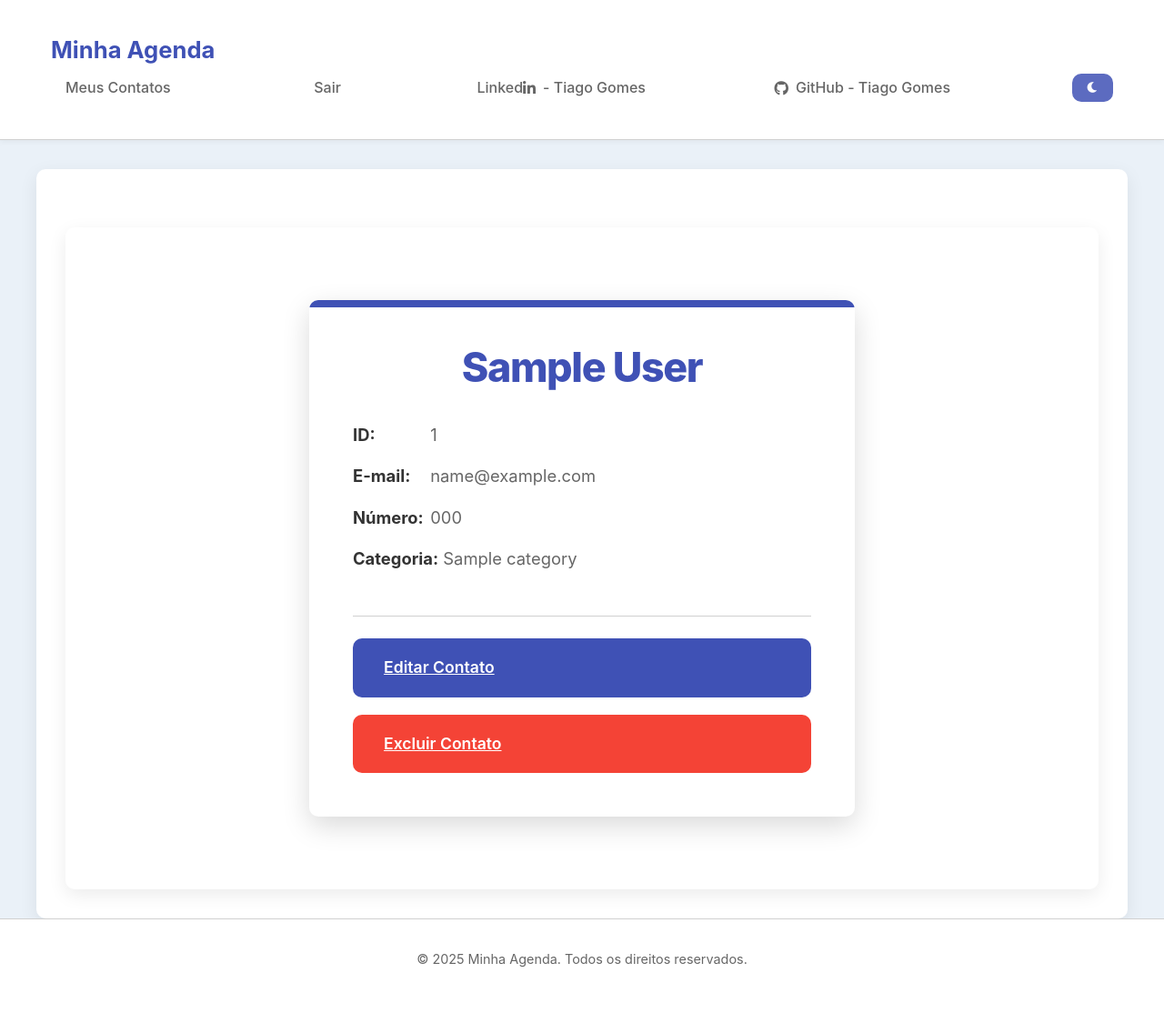
After one commit to Tiago-Gomes-tsg/Agenda-project, a Django app: page /1/ in a window 1280 px wide. The commit adds this page. Shown: the whole page at 91% size. Run offline with Django 5.2, Linux system fonts and the light colour scheme; a user stored in the database is signed in; tables that the repository leaves empty hold one stand-in row (values such as "Sample post").

Commit message:
Creating unique contacts and integrating the table with the DB

```diff
--- /dev/null
+++ b/contacts/templates/contacts/contact.html
@@ -0,0 +1,33 @@
+{% extends 'base.html' %}
+
+{% block tittle %}
+  Detalhes do Contato
+{% endblock %}
+
+{% block content %}
+  {% if user.is_authenticated %}
+    <main class="container">
+      <div class="contact-detail-card">
+        <h1>{{contact.first_name}} {{contact.last_name}}</h1>
+        <p><strong>ID:</strong> {{contact.id}}</p>
+        <p><strong>E-mail:</strong> {{contact.email}}</p>
+        <p><strong>Número:</strong> {{contact.number}}</p>
+        <p><strong>Categoria:</strong> {{contact.category.name}}</p>
+        <div class="contact-actions">
+          <a href="#" class="btn-primary edit-btn">Editar Contato</a>
+          <a href="#" class="btn-primary delete-btn">Excluir Contato</a>
+        </div>
+      </div>
+    </main>
+  {% else %}
+    <main class="container">
+      <div class="login-card">
+        <h2>Acesso Negado</h2>
+        <p>Por favor, faça login para visualizar os detalhes do contato.</p>
+        <div class="login-links">
+          <a href="/login">Fazer Login</a>
+        </div>
+      </div>
+    </main>
+  {% endif %}
+{% endblock %}
--- a/contacts/urls.py
+++ b/contacts/urls.py
@@ -5,5 +5,6 @@ from contacts.views import *
 app_name = 'contacts'
 
 urlpatterns = [
-    path('contacts/', contact_views.index, name='contact'),
+    path('<int:contact_id>/', contact_views.contact, name='contact'),
+    path('', contact_views.index, name='index'),
 ]
--- a/contacts/views/contact_views.py
+++ b/contacts/views/contact_views.py
@@ -1,11 +1,29 @@
-from django.shortcuts import render
+from django.shortcuts import render, get_object_or_404
 from contacts.models import Contact
 
 
 def index(request):
-    contacts = Contact.objects.all()
-    context = {
-        'contacts': contacts,
-    }
+    if request.user.is_authenticated:
+        contacts = Contact.objects.filter(user=request.user).order_by('-id')[:20]
+        context = {
+            'contacts': contacts,
+        }
+    else:
+        context= {
+            'contacts': [],
+        }
 
     return render(request, 'contacts/index.html', context)
+
+def contact(request, contact_id):
+    if request.user.is_authenticated:
+        single_contact = get_object_or_404(Contact, pk=contact_id)
+        context = {
+            'contact': single_contact,
+        }
+    else:
+        context = {
+            'contact': [],
+        }
+
+    return render(request, 'contacts/contact.html', context)
--- a/project/settings.py
+++ b/project/settings.py
@@ -129,5 +129,5 @@ DEFAULT_AUTO_FIELD = 'django.db.models.BigAutoField'
 
 
 LOGIN_URL = '/accounts/login/'
-LOGIN_REDIRECT_URL = '/contacts/'
+LOGIN_REDIRECT_URL = '/'
 LOGOUT_REDIRECT_URL = '/accounts/login/'
--- a/static/global/css/style.css
+++ b/static/global/css/style.css
@@ -337,3 +337,139 @@ body.dark-mode .contact-table tbody tr:hover {
     padding: 1.5rem;
   }
 }
+
+.contact-detail-card {
+  background-color: var(--color-surface);
+  padding: 3rem;
+  border-radius: var(--radius);
+  box-shadow: 0 10px 30px rgba(0, 0, 0, 0.15);
+  max-width: 600px;
+  margin: 3rem auto;
+  text-align: left;
+  transition: background-color var(--transition), box-shadow var(--transition);
+  position: relative;
+  overflow: hidden;
+}
+
+.contact-detail-card::before {
+  content: '';
+  position: absolute;
+  top: 0;
+  left: 0;
+  width: 100%;
+  height: 8px;
+  background-color: var(--color-primary);
+  border-top-left-radius: var(--radius);
+  border-top-right-radius: var(--radius);
+}
+
+.contact-detail-card h1 {
+  font-size: 2.8rem;
+  color: var(--color-primary);
+  margin-bottom: 2rem;
+  text-align: center;
+  font-weight: 800;
+  letter-spacing: -0.03em;
+  line-height: 1.2;
+}
+
+.contact-detail-card p {
+  font-size: 1.15rem;
+  margin-bottom: 1rem;
+  color: var(--color-text-secondary);
+  line-height: 1.6;
+}
+
+.contact-detail-card p strong {
+  color: var(--color-text-primary);
+  font-weight: 700;
+  min-width: 80px;
+  display: inline-block;
+}
+
+.contact-actions {
+  display: flex;
+  flex-wrap: wrap;
+  justify-content: center;
+  gap: 1.2rem;
+  margin-top: 3rem;
+  padding-top: 1.5rem;
+  border-top: 1px solid var(--color-border);
+}
+
+.contact-actions .btn-primary {
+  padding: 1rem 2rem;
+  font-size: 1.1rem;
+  min-width: 180px;
+  font-weight: 600;
+  border: 2px solid transparent;
+  transition: all 0.3s ease;
+}
+
+.contact-actions .edit-btn {
+  background-color: var(--color-primary);
+  color: white;
+}
+
+.contact-actions .edit-btn:hover {
+  background-color: var(--color-accent);
+  transform: translateY(-3px) scale(1.02);
+  box-shadow: 0 4px 10px rgba(0,0,0,0.1);
+}
+
+.contact-actions .delete-btn {
+  background-color: #f44336;
+  color: white;
+}
+
+.contact-actions .delete-btn:hover {
+  background-color: #d32f2f;
+  transform: translateY(-3px) scale(1.02);
+  box-shadow: 0 4px 10px rgba(0,0,0,0.1);
+}
+
+body.dark-mode .contact-detail-card {
+  box-shadow: 0 10px 30px rgba(255, 255, 255, 0.08);
+}
+
+body.dark-mode .contact-detail-card::before {
+  background-color: var(--color-accent);
+}
+
+body.dark-mode .contact-detail-card h1 {
+  color: var(--color-primary);
+}
+
+body.dark-mode .contact-detail-card p strong {
+  color: var(--color-text-primary);
+}
+
+
+@media (max-width: 768px) {
+  .contact-detail-card {
+    padding: 2rem;
+    margin: 2rem 1rem;
+  }
+
+  .contact-detail-card h1 {
+    font-size: 2.2rem;
+    margin-bottom: 1.5rem;
+  }
+
+  .contact-detail-card p {
+    font-size: 1rem;
+    margin-bottom: 0.7rem;
+  }
+
+  .contact-actions {
+    flex-direction: column;
+    gap: 1rem;
+    margin-top: 2rem;
+  }
+
+  .contact-actions .btn-primary {
+    width: 100%;
+    min-width: unset;
+    padding: 0.9rem 1.5rem;
+  }
+}
--- a/templates/global/base.html
+++ b/templates/global/base.html
@@ -16,10 +16,10 @@
     <header>
       <nav>
         <div class="container">
-          <a class="logo" href="#">Minha Agenda</a>
+          <a class="logo" href="{% url "contacts:index" %}">Minha Agenda</a>
           <div class="nav-links">
             {% if user.is_authenticated %}
-              <a href="#">Meus Contatos</a>
+              <a href="{% url "contacts:index" %}">Meus Contatos</a>
               <a href="#" id="logout-link">Sair</a>
               <form id="logout-form" action="{% url 'logout' %}" method="post" style="display: none;">
                 {% csrf_token %}
@@ -100,6 +100,20 @@
           })
         }
       })
+
+        document.addEventListener('DOMContentLoaded', function() {
+    const clickableRows = document.querySelectorAll('.clickable-row');
+
+    clickableRows.forEach(row => {
+      row.addEventListener('click', function() {
+        const url = this.dataset.href;
+        if (url) {
+          window.location.href = url;
+        }
+      });
+      row.style.cursor = 'pointer';
+    });
+  });
     </script>
   </body>
 </html>
```
Also changed, not shown: contacts/templates/contacts/index.html (+23 -17 lines), contacts/templates/contacts/includes/_contact_row.html (added).
